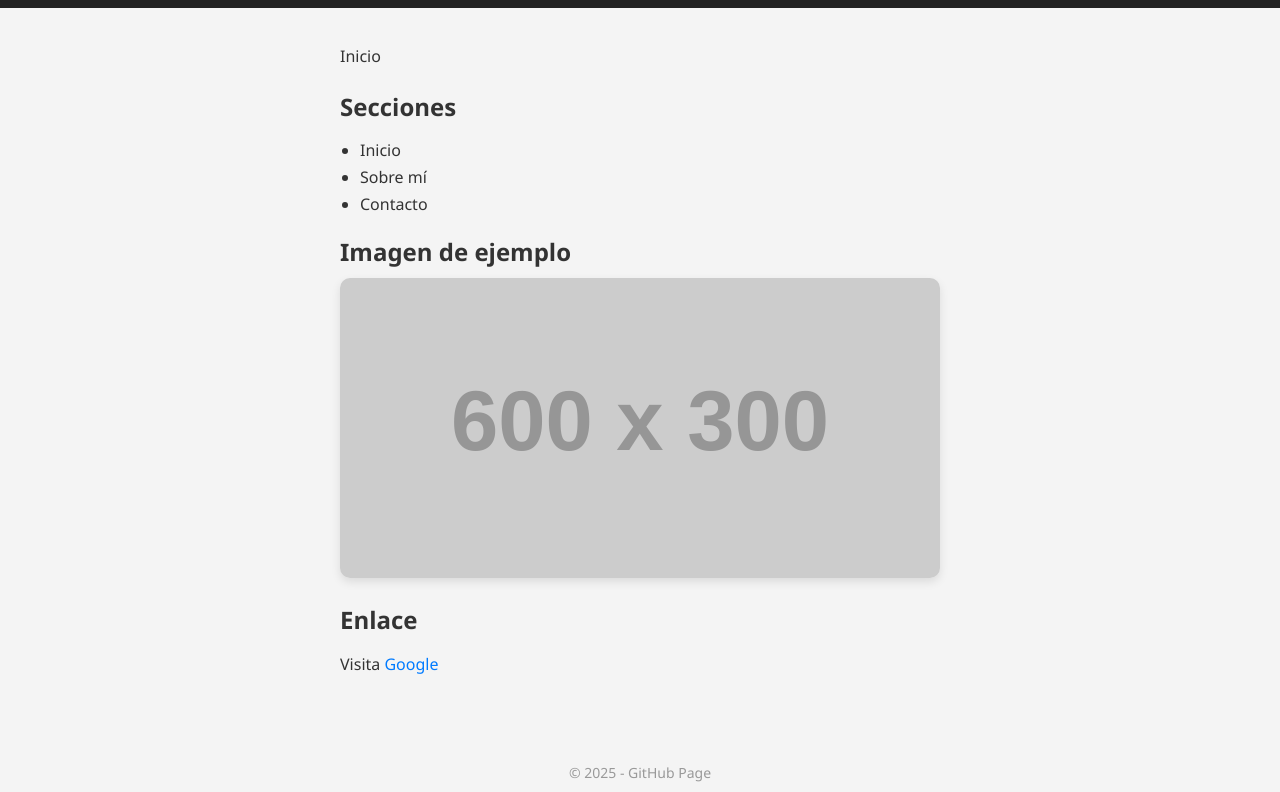
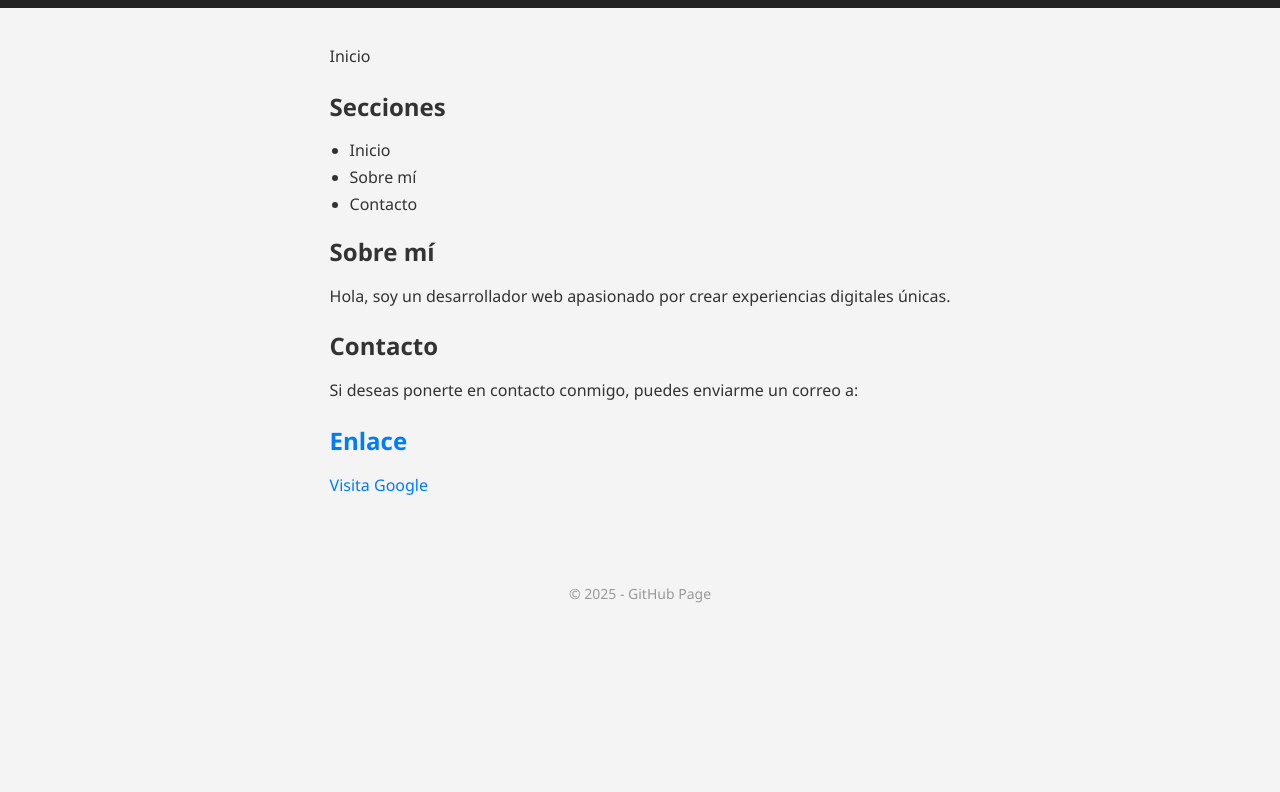
Before and after one commit to bluesun777/bluesun.github.io, a plain HTML site: page index.html in a window 1280 px wide. Shown: the part 106-898 px from the top of the page. After the commit the page ends 800 px from the top, so only its background shows below. Drawn offline with Linux system fonts and the light colour scheme; placeholder pictures from the web are drawn by us.

Commit message:
Update index.html

```diff
--- a/index.html
+++ b/index.html
@@ -82,9 +82,10 @@
             <li>Sobre mí</li>
             <li>Contacto</li>
         </ul>
-
-        <h2>Imagen de ejemplo</h2>
-        <img src="https://via.placeholder.com/600x300" alt="Imagen de ejemplo">
+        <h2>Sobre mí</h2>
+        <p>Hola, soy un desarrollador web apasionado por crear experiencias digitales únicas.</p>
+        <h2>Contacto</h2>
+        <p>Si deseas ponerte en contacto conmigo, puedes enviarme un correo a: <a href="mailto:brpaulinoo@gmail.com">
 
         <h2>Enlace</h2>
         <p>Visita <a href="https://www.google.com" target="_blank">Google</a></p>
```
